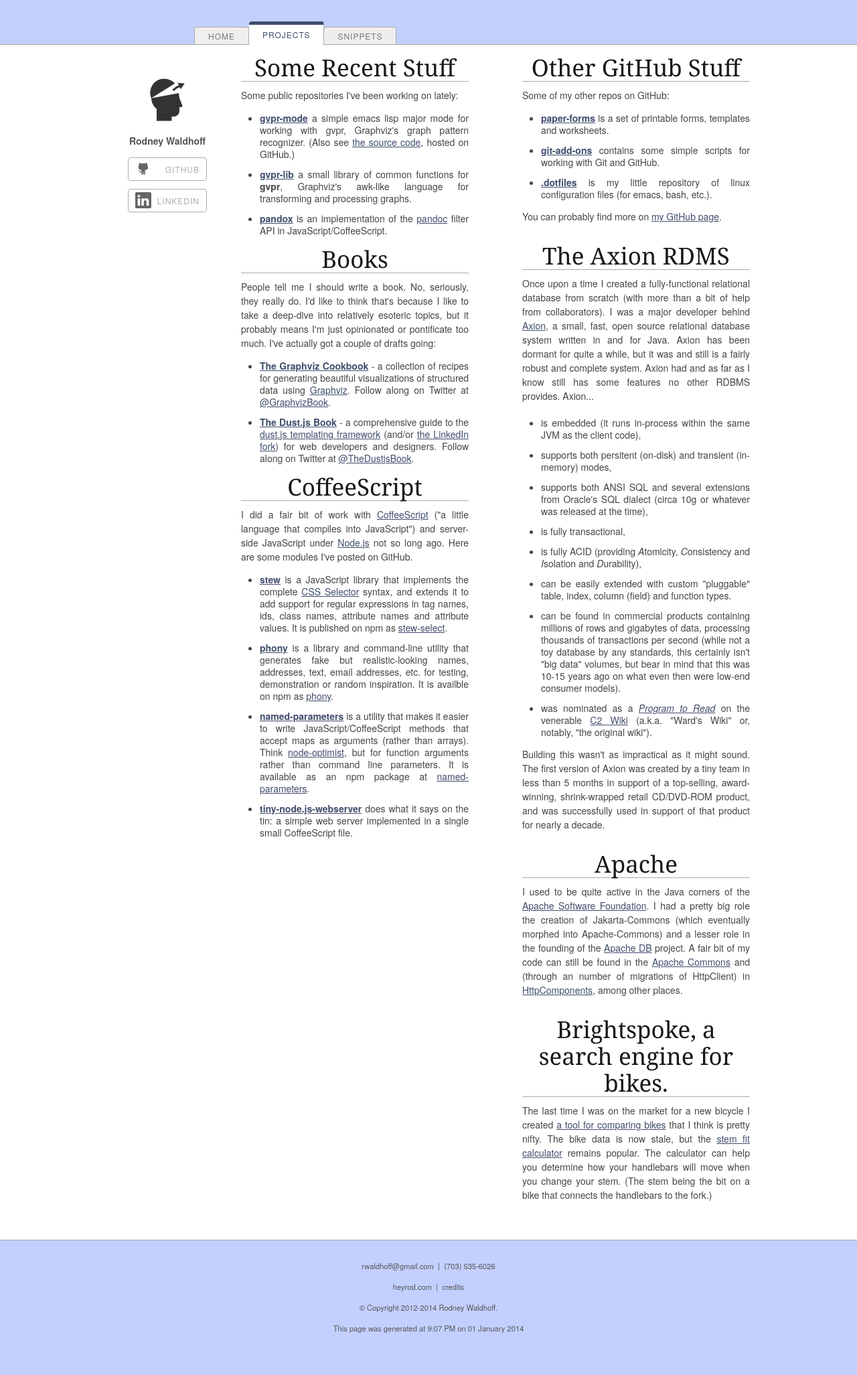
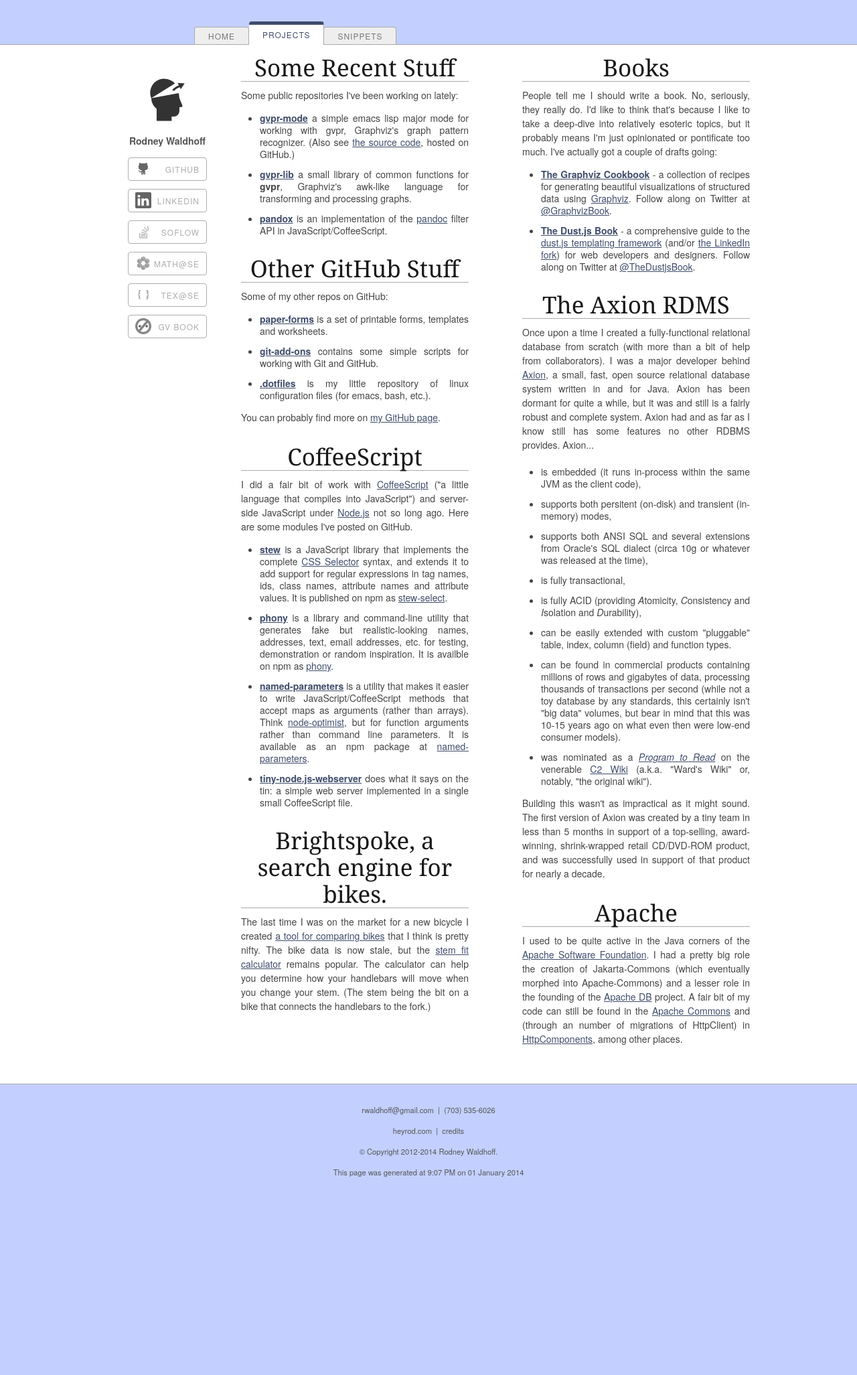
Before and after one commit to rodw/rodw.github.com, a Jekyll site: the page built from project/index.html, in a window 1280 px wide. Shown: the whole page at 67% size. Built offline with Jekyll 4.4.1, drawn with Linux system fonts in a browser that asks for light colours; Markdown is read by kramdown in place of the engine named in the settings; after the commit the page ends 1820 px from its top, so only the background shows below that.

Commit message:
add links; add snippets; re-org projects

```diff
--- a/_layouts/layout.html
+++ b/_layouts/layout.html
@@ -70,8 +70,12 @@
         <div style="margin-top:50px;"><a href="/"><img src="/img/braindump-64x64.png" height="64" width="64"></a></div>
         <div class="mtop"><a href="/" class="nobr nou" style="color:#555;"><b>Rodney Waldhoff</b></a></div>
         <ul class="mtop">
-          <li><a class="flatbutton" href="https://github.com/rodw"><img style="vertical-align:middle; float:left;" src="/img/octocat-24x24.png" height="24" width="24"><span class="float-right">GitHub</span></a></li>
-          <li><a class="flatbutton" href="http://www.linkedin.com/in/rwald"><img style="vertical-align:middle; float:left;" src="/img/linkedin-24x24.png" height="24" width="24"><span class="float-right">LinkedIn</span></a></a></li>
+          <li><a class="flatbutton" title="github.com/rodw" href="https://github.com/rodw"><img style="vertical-align:middle; float:left;" src="/img/octocat-24x24.png" height="24" width="24"><span class="float-right">GitHub</span></a></li>
+          <li><a class="flatbutton" title="Rod @ LinkedIn" href="http://www.linkedin.com/in/rwald"><img style="vertical-align:middle; float:left;" src="/img/linkedin-24x24.png" height="24" width="24"><span class="float-right">LinkedIn</span></a></a></li>
+          <li><a class="flatbutton" title="Rod @ StackOverflow" href="http://stackoverflow.com/users/1225825/rod"><img style="vertical-align:middle; float:left;" src="/img/stackoverflow-24x24.png" height="24" width="24"><span class="float-right">SOflow</span></a></a></li>
+          <li><a class="flatbutton" title="Rod @ Math.StackExchange" href="http://math.stackexchange.com/users/116929/rod"><img style="vertical-align:middle; float:left;" src="/img/math-stackexchange-24x24.png" height="24" width="24"><span class="float-right">Math@SE</span></a></a></li>
+          <li><a class="flatbutton" title="Rod @ TeX.StackExchange" href="http://tex.stackexchange.com/users/37896/rod"><img style="vertical-align:middle; float:left;" src="/img/tex-stackexchange-24x24.png" height="24" width="24"><span class="float-right">TeX@SE</span></a></a></li>
+          <li><a class="flatbutton" title="The Graphviz Cookbook" href="http://noumlaut.com/graphviz-cookbook"><img style="vertical-align:middle; float:left;" src="/img/noumlaut-24x24.png" height="24" width="24"><span class="float-right">GV Book</span></a></a></li>
         </ul>
       </div>
 
--- a/project/index.html
+++ b/project/index.html
@@ -19,17 +19,19 @@ tweaks:
       </ul>
     </div>
 
-    <div class="align-both">
-      <h2 class="mtop align-center remove-bottom">Books</h2>
+    <div class="mmtop align-both">
+      <h2 class="mmtop align-center remove-bottom">Other GitHub Stuff</h2>
       <hr class="half-bottom remove-top"/>
-      <div>People tell me I should write a book. No, seriously, they really do. I'd like to think that's because I like to take a deep-dive into relatively esoteric topics, but it probably means I'm just opinionated or pontificate too much. I've actually got a couple of drafts going:</div>
+      <div>Some of my other repos on GitHub:</div>
       <ul class="square">
-        <li><b><a href="http://noumlaut.com/graphviz-cookbook">The Graphviz Cookbook</a></b> - a collection of recipes for generating beautiful visualizations of structured data using <a href="http://www.graphviz.org">Graphviz</a>. Follow along on Twitter at <a href="https://twitter.com/GraphvizBook">@GraphvizBook</a>.</li>
-        <li><b><a href="http://noumlaut.com/the-dust-book">The Dust.js Book</a></b> - a comprehensive guide to the <a href="http://akdubya.github.io/dustjs/">dust.js templating framework</a> (and/or <a href="https://github.com/linkedin/dustjs">the LinkedIn fork</a>) for web developers and designers. Follow along on Twitter at <a href="https://twitter.com/TheDustjsBook">@TheDustjsBook</a>.</li>
+        <li><b><a href="https://github.com/rodw/paper-forms">paper-forms</a></b> is a set of printable forms, templates and&nbsp;worksheets.</li>
+        <li><b><a href="https://github.com/rodw/git-add-ons">git-add-ons</a></b> contains some simple scripts for working with Git and&nbsp;GitHub.</li>
+        <li><b><a href="https://github.com/rodw/.dotfiles">.dotfiles</a></b> is my little repository of linux configuration files (for emacs, bash, etc.).</li>
       </ul>
+      <p>You can probably find more on <a href="https://github.com/rodw">my GitHub&nbsp;page</a>.</p>
     </div>
 
-    <div class="align-both">
+    <div class="mmtop align-both">
       <h2 class="mtop align-center remove-bottom">CoffeeScript</h2>
       <hr class="half-bottom remove-top"/>
       <div>I did a fair bit of work with <a href="http://coffeescript.org/">CoffeeScript</a> ("a little language that compiles into JavaScript") and server-side JavaScript under <a href="http://nodejs.org/">Node.js</a> not so long ago. Here are some modules I've posted on&nbsp;GitHub.</div>
@@ -41,20 +43,25 @@ tweaks:
         <li><b><a href="https://github.com/rodw/tiny-node.js-webserver">tiny-node.js-webserver</a></b> does what it says on the tin: a simple web server implemented in a single small CoffeeScript file.</li>
       </ul>
     </div>
+
+    <div class="mmtop align-both">
+      <h2 class="mtop align-center remove-bottom">Brightspoke, a search engine for bikes.</h2>
+      <hr class="half-bottom remove-top"/>
+      <div>The last time I was on the market for a new bicycle I created <a href="http://www.brightspoke.com/">a tool for comparing bikes</a> that I think is pretty nifty. The bike data is now stale, but the <a href="http://www.brightspoke.com/t/bike-stem-calculator.html">stem fit calculator</a> remains popular. The calculator can help you determine how your handlebars will move when you change your stem. (The stem being the bit on a bike that connects the handlebars to the fork.)</div>
+    </div>
+
   </div>
 
   <div class="six columns omega offset-by-one">
 
     <div class="align-both">
-      <h2 class="mtop align-center remove-bottom">Other GitHub Stuff</h2>
+      <h2 class="mtop align-center remove-bottom">Books</h2>
       <hr class="half-bottom remove-top"/>
-      <div>Some of my other repos on GitHub:</div>
+      <div>People tell me I should write a book. No, seriously, they really do. I'd like to think that's because I like to take a deep-dive into relatively esoteric topics, but it probably means I'm just opinionated or pontificate too much. I've actually got a couple of drafts going:</div>
       <ul class="square">
-        <li><b><a href="https://github.com/rodw/paper-forms">paper-forms</a></b> is a set of printable forms, templates and&nbsp;worksheets.</li>
-        <li><b><a href="https://github.com/rodw/git-add-ons">git-add-ons</a></b> contains some simple scripts for working with Git and&nbsp;GitHub.</li>
-        <li><b><a href="https://github.com/rodw/.dotfiles">.dotfiles</a></b> is my little repository of linux configuration files (for emacs, bash, etc.).</li>
+        <li><b><a href="http://noumlaut.com/graphviz-cookbook">The Graphviz Cookbook</a></b> - a collection of recipes for generating beautiful visualizations of structured data using <a href="http://www.graphviz.org">Graphviz</a>. Follow along on Twitter at <a href="https://twitter.com/GraphvizBook">@GraphvizBook</a>.</li>
+        <li><b><a href="http://noumlaut.com/the-dust-book">The Dust.js Book</a></b> - a comprehensive guide to the <a href="http://akdubya.github.io/dustjs/">dust.js templating framework</a> (and/or <a href="https://github.com/linkedin/dustjs">the LinkedIn fork</a>) for web developers and designers. Follow along on Twitter at <a href="https://twitter.com/TheDustjsBook">@TheDustjsBook</a>.</li>
       </ul>
-      <p>You can probably find more on <a href="https://github.com/rodw">my GitHub&nbsp;page</a>.</p>
     </div>
 
     <div class="mmtop align-both">
@@ -80,11 +87,5 @@ tweaks:
       <div>I used to be quite active in the Java corners of the <a href="http://www.apache.org/">Apache Software Foundation</a>.  I had a pretty big role the creation of Jakarta-Commons (which eventually morphed into Apache-Commons) and a lesser role in the founding of the <a href="http://db.apache.org/">Apache DB</a> project. A fair bit of my code can still be found in the <a href="http://commons.apache.org/">Apache Commons</a> and (through an number of migrations of HttpClient) in <a href="http://hc.apache.org/">HttpComponents</a>, among other places.</div>
     </div>
 
-    <div class="mmtop align-both">
-      <h2 class="mtop align-center remove-bottom">Brightspoke, a search engine for bikes.</h2>
-      <hr class="half-bottom remove-top"/>
-      <div>The last time I was on the market for a new bicycle I created <a href="http://www.brightspoke.com/">a tool for comparing bikes</a> that I think is pretty nifty. The bike data is now stale, but the <a href="http://www.brightspoke.com/t/bike-stem-calculator.html">stem fit calculator</a> remains popular. The calculator can help you determine how your handlebars will move when you change your stem. (The stem being the bit on a bike that connects the handlebars to the fork.)</div>
-    </div>
-
   </div>
 </div>
```
Also changed, not shown: _snippets/snippets.md (+35 -1 lines), css/style.css (+5 -5 lines), css/style.min.css, img/math-stackexchange-24x24.png (added), img/noumlaut-24x24.png (added), img/stackoverflow-24x24.png (added), img/tex-stackexchange-24x24.png (added).
